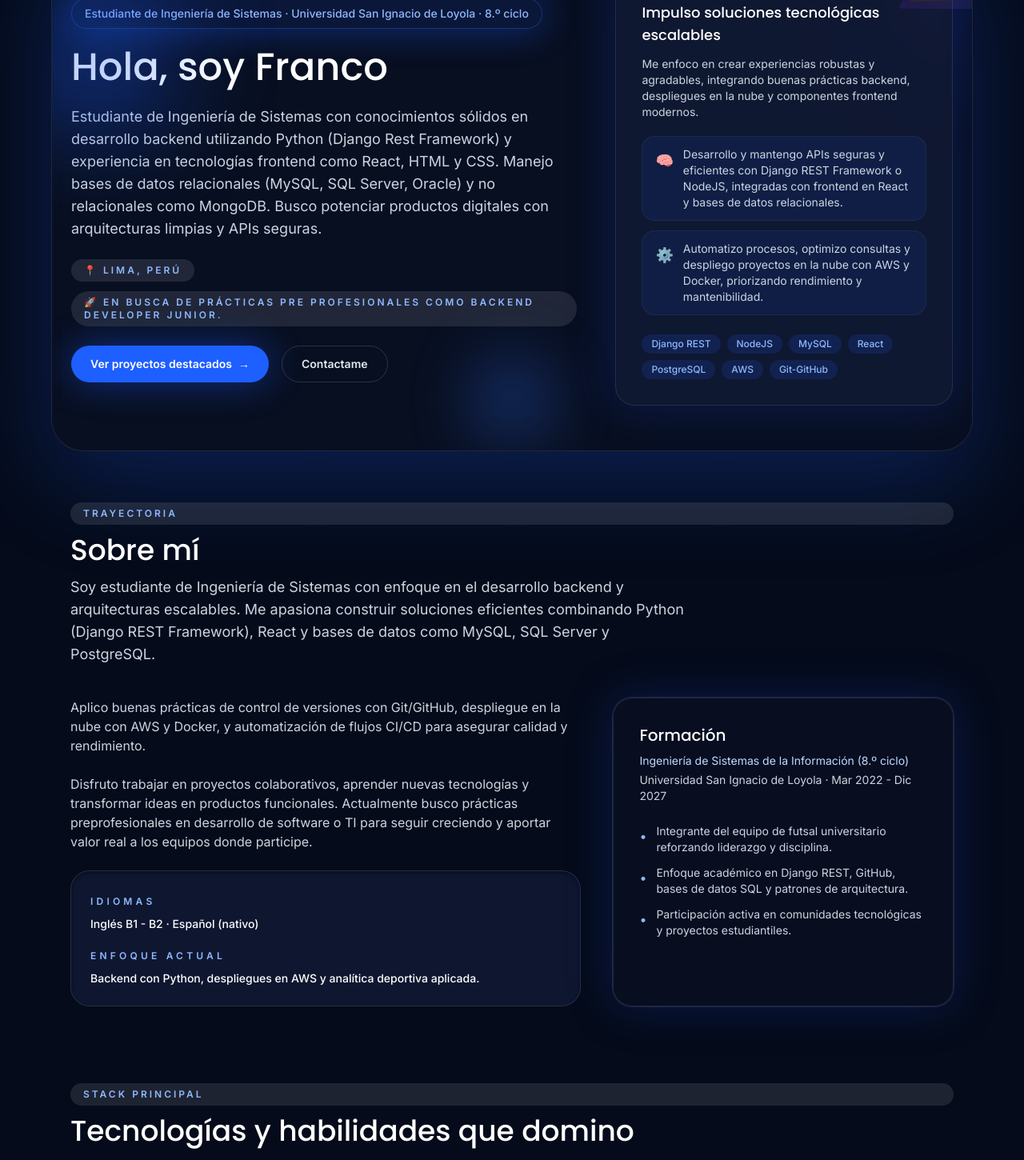
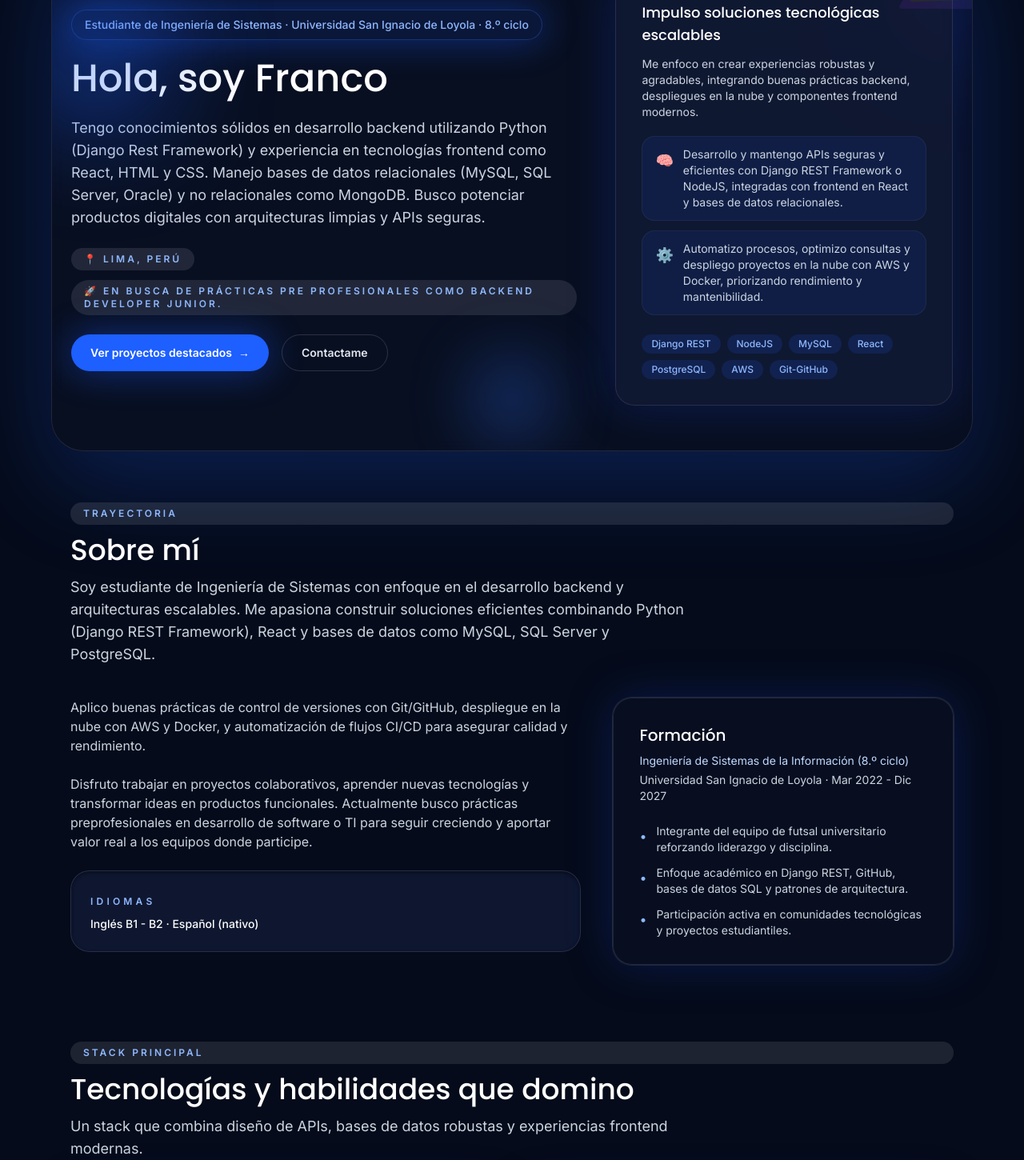
Before and after one commit to FrancoChihuan/FrancoChihuan.github.io, a React (Vite) app: page / in a window 1280 px wide. Shown: the part 240-1690 px from the top of the page at 80% size. Built offline with nearby package versions, Linux system fonts and the light colour scheme.

Commit message:
actualizado

```diff
--- a/src/App.tsx
+++ b/src/App.tsx
@@ -266,14 +266,14 @@ function App() {
                     {profile.languages.join(' · ')}
                   </p>
                 </div>
-                <div>
+                {/* <div>
                   <span className="text-xs font-semibold uppercase tracking-[0.35em] text-primary-200">
                     Enfoque actual
                   </span>
                   <p className="mt-2 text-sm font-medium text-white">
                     Backend con Python, despliegues en AWS y analítica deportiva aplicada.
                   </p>
-                </div>
+                </div> */}
               </motion.div>
             </motion.div>
 
@@ -378,7 +378,7 @@ function App() {
           id="proyectos"
           eyebrow="Portafolio"
           title="Proyectos que cuentan mi historia"
-          description="Casos donde apliqué Python, Django y visualización de datos para resolver necesidades reales."
+          description="Casos donde apliqué los conocimientos que he adquirido para resolver necesidades reales."
         >
           <motion.div
             className="grid gap-8 lg:grid-cols-2"
@@ -432,8 +432,9 @@ function App() {
         <SectionWrapper
           id="certificaciones"
           eyebrow="Aprendizaje continuo"
-          title="Certificaciones relevantes"
-          description="Formación complementaria que refuerza mi enfoque backend y manejo de versiones."
+          // agrega emoji
+          title="Certificaciones relevantes 🎓"
+          description="Formación complementaria que refuerza y avala mis conocimientos."
         >
           <motion.div
             className="grid gap-6 md:grid-cols-2"
@@ -469,8 +470,8 @@ function App() {
         <SectionWrapper
           id="contacto"
           eyebrow="Contacto"
-          title="Construyamos algo poderoso"
-          description="¿Te interesa integrar APIs robustas o necesitas apoyo en despliegues backend? Estoy listo para aportar."
+          title="Ponte en contacto conmigo 🚀"
+          description="Abierto a oportunidades de prácticas y proyectos de desarrollo."
         >
           <div className="grid gap-8 rounded-3xl border border-white/10 bg-surface/80 p-10 shadow-glow-surface backdrop-blur lg:grid-cols-[1.1fr_0.9fr]">
             <motion.div
@@ -481,28 +482,16 @@ function App() {
               viewport={{ once: true, amount: 0.3 }}
             >
               <motion.p variants={fadeInUp}>
-                Busco oportunidades para unirme a equipos ágiles, impulsar productos digitales
-                y seguir creciendo como backend developer. Me motiva aprender, documentar y
-                entregar valor continuo.
+                Soy estudiante de Ingeniería de Sistemas en búsqueda de una oportunidad de
+                <strong> prácticas preprofesionales</strong> en desarrollo de software o TI.
+                Si estás buscando a alguien responsable, con ganas de aprender y aportar desde el primer día,
+                me encantaría conversar contigo. Puedes escribirme directamente o usar el formulario de contacto.
               </motion.p>
               <motion.div variants={fadeInUp} className="space-y-3">
-                {email ? (
-                  <div className="flex items-center gap-3">
-                    <span className="text-lg text-primary-200">✉️</span>
-                    <a
-                      href={`mailto:${email}`}
-                      className="font-medium text-primary-100 transition hover:text-white"
-                    >
-                      {email}
-                    </a>
-                  </div>
-                ) : null}
-                {phone ? (
-                  <div className="flex items-center gap-3">
-                    <span className="text-lg text-primary-200">📱</span>
-                    <span className="font-medium text-primary-100">{phone}</span>
-                  </div>
-                ) : null}
+                <div className="flex flex-wrap gap-3 text-sm text-slate-300">
+                  <InfoChip label={`${email}`}/>
+                  <InfoChip label={`${phone}`}/>
+                </div>
               </motion.div>
               <motion.div variants={fadeInUp} className="flex flex-wrap gap-3">
                 {profile.socials.map((social) => (
@@ -551,7 +540,7 @@ function App() {
                 <textarea
                   id="mensaje"
                   name="mensaje"
-                  placeholder="Cuéntame sobre tu proyecto o la oportunidad..."
+                  placeholder="Cuéntame sobre la oportunidad..."
                   rows={4}
                   className="mt-2 w-full rounded-2xl border border-white/10 bg-white/5 px-4 py-3 text-sm text-slate-100 transition focus:border-primary-400 focus:outline-none focus:ring-2 focus:ring-primary-300/40"
                   required
--- a/src/data/profile.ts
+++ b/src/data/profile.ts
@@ -46,14 +46,18 @@ export const profile = {
   headline:
     'Information Systems Engineering Student | Backend Developer | Founder of Train Smart',
   summary:
-    'Estudiante de Ingeniería de Sistemas con conocimientos sólidos en desarrollo backend utilizando Python (Django Rest Framework) y experiencia en tecnologías frontend como React, HTML y CSS. Manejo bases de datos relacionales (MySQL, SQL Server, Oracle) y no relacionales como MongoDB. Busco potenciar productos digitales con arquitecturas limpias y APIs seguras.',
+    'Tengo conocimientos sólidos en desarrollo backend utilizando Python (Django Rest Framework) y experiencia en tecnologías frontend como React, HTML y CSS. Manejo bases de datos relacionales (MySQL, SQL Server, Oracle) y no relacionales como MongoDB. Busco potenciar productos digitales con arquitecturas limpias y APIs seguras.',
   location: 'Lima, Perú',
   availability: 'En busca de prácticas pre profesionales como Backend Developer junior.',
   contact: {
     email: 'francochisan31@gmail.com',
     phone: '+51 904 487 497',
   },
-  socials: [{ label: 'LinkedIn', href: 'https://www.linkedin.com/in/francochihuan/' }] satisfies Link[],
+  socials: [
+    { label: 'LinkedIn', href: 'https://www.linkedin.com/in/francochihuan/' },
+    { label: 'GitHub', href: 'https://github.com/FrancoChihuan' },
+    { label: 'Curriculum Vitae', href: '' },
+  ] satisfies Link[],
   languages: ['Inglés B1 - B2', 'Español (nativo)'],
 }
 
@@ -77,7 +81,7 @@ export const skills: SkillCategory[] = [
   },
   {
     title: 'Herramientas y prácticas',
-    items: ['Git & GitHub', 'Docker', 'Documentación técnica', 'Trabajo en equipo'],
+    items: ['Git & GitHub', 'Docker', 'Cloud', 'Documentación técnica', 'Trabajo en equipo'],
   },
 ]
 
@@ -92,7 +96,7 @@ export const projects: Project[] = [
       'Diseño responsivo con React orientado a ofrecer una experiencia motivadora y clara.',
     ],
     tags: ['Django REST', 'React', 'Tailwind CSS', 'PostgreSQL'],
-    link: { label: 'LinkedIn', href: 'https://www.linkedin.com/in/francochihuan/' },
+    link: { label: 'GitHub', href: 'https://github.com/FrancoChihuan' },
   },
   {
     title: 'API de reservas para laboratorios académicos',
@@ -104,7 +108,8 @@ export const projects: Project[] = [
       'Despliegue en AWS con prácticas básicas de CI/CD y monitoreo de logs.',
     ],
     tags: ['Django REST', 'AWS', 'CI/CD', 'MySQL'],
-    repo: { label: 'Código (privado)', href: 'https://www.linkedin.com/in/francochihuan/' },
+    // repo: { label: 'Código (privado)', href: 'https://www.linkedin.com/in/francochihuan/' },
+    link: { label: 'GitHub', href: 'https://github.com/FrancoChihuan' },
   },
   {
     title: 'Dashboard de analítica deportiva',
@@ -116,6 +121,7 @@ export const projects: Project[] = [
       'Persistencia en MongoDB para historial de sesiones y evaluaciones comparativas.',
     ],
     tags: ['React', 'Tailwind', 'MongoDB', 'Visualización de datos'],
+    link: { label: 'GitHub', href: 'https://github.com/FrancoChihuan' },
   },
 ]
 
@@ -123,7 +129,7 @@ export const experiences: Experience[] = [
   {
     title: 'Founder & Backend Developer',
     organization: 'Train Smart',
-    period: '2024 - Actualidad',
+    period: '2022 - Actualidad',
     description:
       'Creé una plataforma de entrenamiento inteligente que promueve hábitos saludables mediante rutinas personalizadas y seguimiento de objetivos.',
     achievements: [
@@ -162,29 +168,34 @@ export const certifications: Certification[] = [
     issuer: 'Udemy',
     date: 'Octubre 2025',
     credentialId: 'UC-a1c08342-93ee-4c08-9fc2-a346a1a9b2b1',
+    link: { label: 'Mostrar credencial', href: 'https://www.udemy.com/certificate/UC-a1c08342-93ee-4c08-9fc2-a346a1a9b2b1/'},
   },
   {
     title: 'Git + GitHub: Todo un sistema de control de versiones de cero',
     issuer: 'Udemy',
     date: 'Octubre 2025',
     credentialId: 'UC-1ed70982-0d2b-444d-8c8a-ddb9990c8f0a',
+    link: { label: 'Mostrar credencial', href: 'https://www.udemy.com/certificate/UC-1ed70982-0d2b-444d-8c8a-ddb9990c8f0a/'},
   },
   {
     title: 'CLOUD COMPUTING: AWS - AZURE - GOOGLE CLOUD',
     issuer: 'Universidad Nacional de Ingeniería',
     date: 'Febrero 2025',
     credentialId: '017 - 0016705',
+    link: { label: 'Mostrar credencial', href: 'https://certificados.uni.edu.pe/verificador/search.php?cert_id=cert_62dee2ab1099c4d3012583294d87a66a'},
   },
   {
     title: 'SQL SERVER - Base de datos',
     issuer: 'Universidad Nacional de Ingeniería',
     date: 'Enero 2025',
     credentialId: '017 - 0020988',
+    link: { label: 'Mostrar credencial', href: 'https://certificados.uni.edu.pe/verificador/search.php?cert_id=cert_0123e50419e90c9f1d8a77cb42b28b38'},
   },
   {
     title: 'Machine Learning con Python',
     issuer: 'Universidad Nacional de Ingeniería',
     date: 'Febrero 2025',
     credentialId: '017 -0028828',
+    link: { label: 'Mostrar credencial', href: 'https://certificados.uni.edu.pe/verificador/search.php?cert_id=cert_e304e21bbe941740518340b5dbb611ec'},
   },
 ]
```
Also changed, not shown: 2 other files (tests, documents, lock files or other folders).
